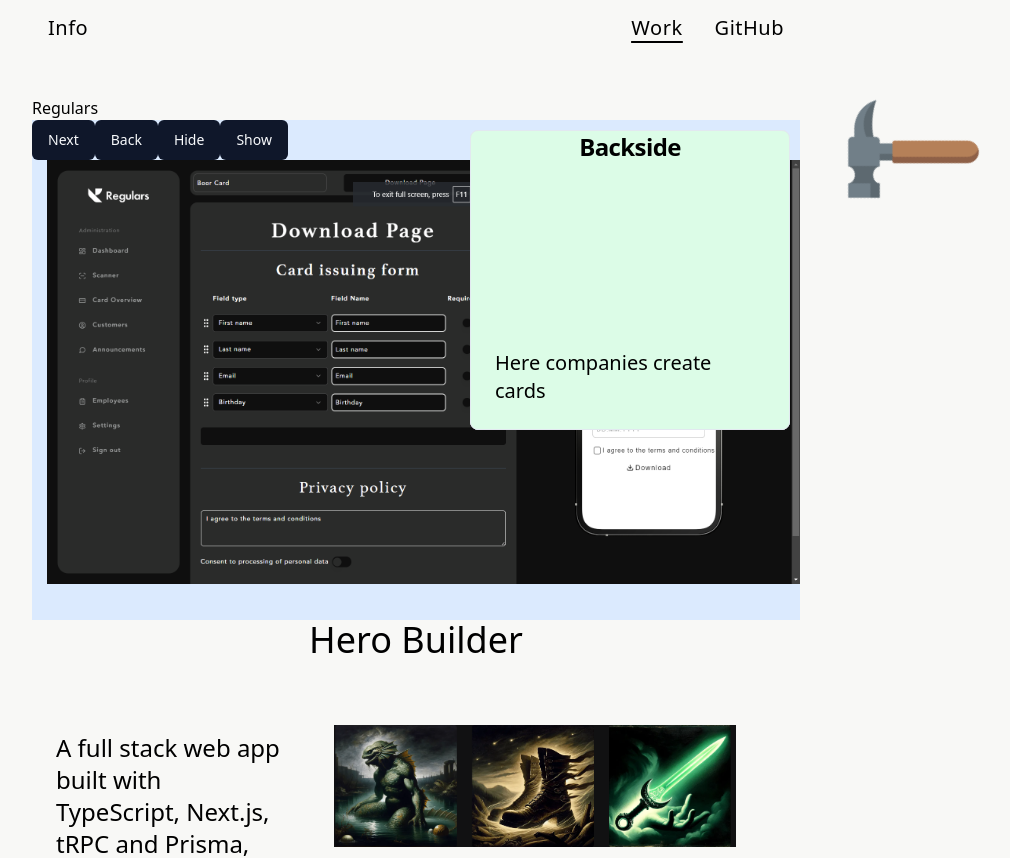
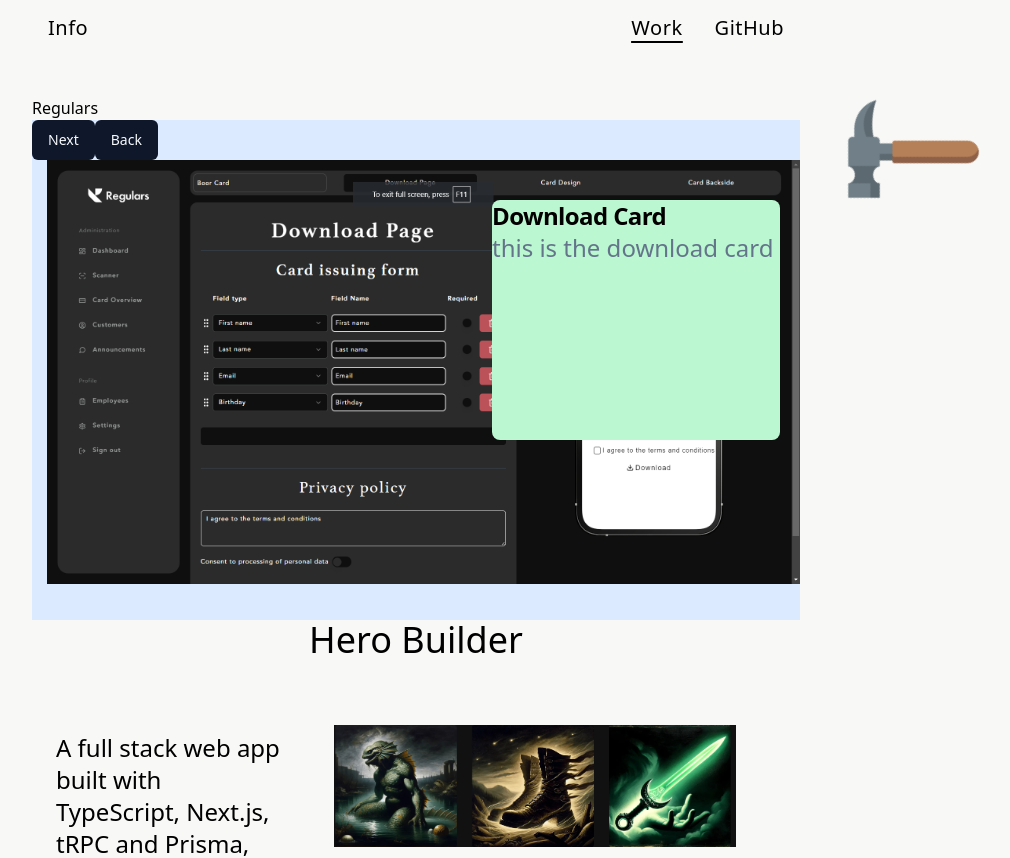
Before and after one commit to Lopside95/james-site, a Next.js app: page /work in a window 1280 px wide. Shown: the top 858 px of the page, without its empty margins (224-1234 px from the left). Built offline with nearby package versions, Linux system fonts and the light colour scheme.

Commit message:
feat: cards accompanying the images

```diff
--- a/src/components/work/caseStudy.tsx
+++ b/src/components/work/caseStudy.tsx
@@ -12,6 +12,12 @@ import {
 import { Button } from "../ui/button";
 import { Card, CardContent, CardDescription, CardTitle } from "../ui/card";
 import {
+  backsideCardVariants,
+  backsideVariants,
+  designCardVariants,
+  designVariants,
+  donwloadVariants,
+  downloadCardVariants,
   imageHide,
   imageIn,
   imageInit,
@@ -28,97 +34,48 @@ type AnimateProps = {
   transition?: {};
   duration?: number;
 };
-// opacity: 0,
-// left: -100,
-// transition: {
-//   duration: 0.5,
-// },
-type ItemProps = ["download", "design", "backside"];
-type ImageControls = "downloadIn" | "downloadOut" | "designIn" | "designOut";
 
 const CaseStudy = () => {
   const [currentGroup, setCurrentGroup] = useState<ImageProps>("download");
+  const itemGroups: string[] = ["download", "design", "backside"];
+  const imageControls = useAnimationControls();
+  const cardControls = useAnimationControls();
+  const currentIndex = itemGroups.indexOf(currentGroup);
 
-  const itemGroups: string[] = ["download", "design", "backside"];
-
-  const imageControls = useAnimationControls();
-
-  const getGroup = () => {};
-
-  const currentIndex = itemGroups.indexOf(currentGroup);
   const handleNext = async () => {
     const nextGroup = itemGroups.at(currentIndex + 1);
+
+    if (nextGroup !== undefined) {
+      imageControls.start(`${currentGroup}Hide`);
+      cardControls.start(`${currentGroup}Hide`);
+    }
+
     await imageControls.start(`${nextGroup}In`);
-
-    console.log("nextGroup", nextGroup);
-
+    await cardControls.start(`${nextGroup}In`);
     if (nextGroup !== undefined) {
       setCurrentGroup(nextGroup as ImageProps);
     }
   };
 
-  const handleMiddle = () => {};
-
-  const handleImageIn = () => {
-    imageControls.start("downloadIn");
-  };
-
-  const handleImageOut = () => {
+  const handlePrev = () => {
     const prevGroup = itemGroups.at(currentIndex - 1);
 
     if (currentIndex !== 0) {
       imageControls.start(`${currentGroup}Out`);
+      cardControls.start(`${currentGroup}Out`);
       imageControls.start(`${prevGroup}Show`);
+      cardControls.start(`${prevGroup}Show`);
     }
-
-    // console.log("prevGroup", prevGroup);
-    console.log("currentIndex", currentIndex);
 
     if (prevGroup !== undefined && currentIndex !== 0) {
       setCurrentGroup(prevGroup as ImageProps);
     }
-    console.log("currentGroup", currentGroup);
-  };
-
-  const handleImageHide = () => {
-    imageControls.start(`${currentGroup}Hide`);
-    console.log("hiding image, group:", currentGroup);
-  };
-
-  const handleImageShow = () => {
-    imageControls.start(`${currentGroup}Show`);
-    console.log("showing image, group:", currentGroup);
   };
 
   useEffect(() => {
-    handleImageIn();
-
-    console.log("currentGroup", currentGroup);
+    imageControls.start("downloadIn");
+    cardControls.start("downloadIn");
   }, []);
-
-  const designVariants = {
-    initial: imageInit,
-    designIn: imageIn,
-    designOut: imageOut,
-    designShow: imageShow,
-    designHide: imageHide,
-  };
-
-  const donwloadVariants = {
-    initial: imageInit,
-    downloadOut: imageOut,
-    downloadIn: imageIn,
-    downloadShow: imageShow,
-    downloadHide: imageHide,
-  };
-
-  const backsideVariants = {
-    initial: imageInit,
-    backsideIn: imageIn,
-    backsideOut: imageOut,
-    backsideShow: imageShow,
-    backsideHide: imageHide,
-  };
 
   return (
     <div className="flex w-full relative h-[500px] bg-blue-100 overflow-x-hidden">
@@ -140,43 +97,34 @@ const CaseStudy = () => {
         />
       </motion.div>
       <motion.div
-        animate={{
-          top: 10,
-          opacity: 1,
-          right: 10,
-        }}
+        animate={cardControls}
         className="absolute"
-        initial={{
-          opacity: 0,
-          top: -100,
-          right: 10,
-        }}
+        initial="initial"
+        // animate={{
+        // top: 10,
+        // opacity: 1,
+        // right: 10,
+        // }}
+        variants={downloadCardVariants}
+        // initial={{
+        //   opacity: 0,
+        //   top: -100,
+        //   right: 10,
+        // }}
         transition={{
           duration: 1,
         }}
       >
-        <RegularsCard />
+        <RegularsCard desc="this is the download card" title="Download Card" />
       </motion.div>
       <motion.div
+        animate={imageControls}
         className="absolute top-10"
         initial="initial"
         transition={{
           duration: 1,
         }}
         variants={designVariants}
-        // variants={{
-        //   initial: imageInit,
-        //   designIn: imageIn,
-        //   designOut: imageOut,
-        //   designShow: imageShow,
-        //   designHide: imageHide,
-        // }}
-        animate={imageControls}
-        // initial={initImage}
-        // animate={animateImage}
-        // transition={{
-        //   duration: 1,
-        // }}
       >
         <Image
           alt=" "
@@ -187,38 +135,42 @@ const CaseStudy = () => {
         />
       </motion.div>
       <motion.div
-        animate={{
-          top: 10,
-          opacity: 1,
-          right: 10,
-        }}
+        animate={cardControls}
         className="absolute"
-        initial={{
-          opacity: 0,
-          top: -100,
-          right: 10,
-        }}
+        initial="initial"
+        variants={designCardVariants}
+        // animate={{
+        //   top: 10,
+        //   opacity: 1,
+        //   right: 10,
+        // }}
+        // className="absolute"
+        // initial={{
+        //   opacity: 0,
+        //   top: -100,
+        //   right: 10,
+        // }}
         transition={{
           duration: 1,
         }}
       >
-        <Card className="flex flex-col items-center w-80 h-[300px] border justify-between bg-green-100">
+        <RegularsCard desc="deisfifnsdin" title="Design card" />
+        {/* <Card className="flex flex-col items-center w-80 h-[300px] border justify-between bg-green-100">
           <CardTitle>Download Card</CardTitle>
           <CardDescription></CardDescription>
           <CardContent>
             Here companies create cards
-            {/* <Image width={500} height={500} src="" alt="" /> */}
           </CardContent>
-        </Card>
+        </Card> */}
       </motion.div>
       <motion.div
+        animate={imageControls}
         className="absolute top-10"
         initial="initial"
         transition={{
           duration: 1,
         }}
         variants={backsideVariants}
-        animate={imageControls}
         // initial={initImage}
         // animate={animateImage}
         // transition={{
@@ -234,144 +186,50 @@ const CaseStudy = () => {
         />
       </motion.div>
       <motion.div
-        animate={{
-          top: 10,
-          opacity: 1,
-          right: 10,
-        }}
+        // animate={{
+        //   top: 10,
+        //   opacity: 1,
+        //   right: 10,
+        // }}
+        animate={cardControls}
         className="absolute"
-        initial={{
-          opacity: 0,
-          top: -100,
-          right: 10,
-        }}
+        initial="initial"
+        // initial={{
+        //   opacity: 0,
+        //   top: -100,
+        //   right: 10,
+        // }}
+        variants={backsideCardVariants}
         transition={{
           duration: 1,
         }}
       >
-        <Card className="flex flex-col items-center w-80 h-[300px] border justify-between bg-green-100">
+        <RegularsCard desc="Backside" title="this is the backside" />
+        {/* <Card className="flex flex-col items-center w-80 h-[300px] border justify-between bg-green-100">
           <CardTitle>Backside</CardTitle>
           <CardDescription></CardDescription>
           <CardContent>
             Here companies create cards
-            {/* <Image width={500} height={500} src="" alt="" /> */}
           </CardContent>
-        </Card>
+        </Card> */}
       </motion.div>
       <Button onClick={handleNext}>Next</Button>
-      <Button onClick={handleImageOut}>Back</Button>
+      <Button onClick={handlePrev}>Back</Button>
       {/* <Button onClick={handleImageIn}>come back</Button> */}
-      <Button onClick={handleImageHide}>Hide</Button>
-      <Button onClick={handleImageShow}>Show</Button>
+      {/* <Button onClick={handleImageHide}>Hide</Button>
+      <Button onClick={handleImageShow}>Show</Button> */}
     </div>
   );
 };
 
 export default CaseStudy;
 
-{
-  /* <motion.div>
-        <Image
-          alt=" "
-          className=""
-          height={600}
-          src="/regulars/design.png"
-          width={600}
-        />
-      </motion.div>
-      <motion.div>
-        <Image
-          alt=" "
-          className=""
-          height={600}
-          src="/regulars/backside.png"
-          width={600}
-        />
-      </motion.div> */
-}
+// const handleImageHide = () => {
+//   imageControls.start(`${currentGroup}Hide`);
+//   console.log("hiding image, group:", currentGroup);
+// };
 
-//   const handleImage = () => {
-//     // controls.start("animate");
-//     //   controls.start({
-//     //     initial: {
-//     //         opacity: 0,
-//     //         left: -100,
-//     //       },
-//     //       animate={{
-//     //         opacity: 1,
-//     //         left: 10,
-//     //       }}
-//     //       transition={{
-//     //         duration: 1,
-//     //       }}
-//     //   })
-//   };
-
-//   const imageVariant = {
-//     initial: {
-//       opacity: 0,
-//       left: -100,
-//     },
-//     animate: {
-//       opacity: 1,
-//       left: 10,
-//     },
-//     transition: {
-//       duration: 1,
-//     },
-//   };
-
-{
-  /* <AnimatePresence>
-        <motion.div
-          className="absolute top-10"
-          initial={{
-            opacity: 0,
-            left: -100,
-          }}
-          animate={{
-            opacity: 1,
-            left: 10,
-          }}
-          transition={{
-            ease: backInOut,
-            duration: 1,
-          }}
-          variants={{
-            exit: {
-              scale: 0,
-            },
-          }}
-          controls={controls}
-          //   exit={{
-          //     scale: 0,
-          //   }}
-        >
-          <Image
-            alt=""
-            className="w-96"
-            height={600}
-            src="/regulars/download.png"
-            width={600}
-          />
-        </motion.div>
-      </AnimatePresence> */
-}
-
-{
-  /* <RegularsCard
-desc="This is the download page"
-image="/regulars/download.png"
-title="Download Page"
-/>
-<RegularsCard
-desc="This is the design page"
-image="/regulars/design.png"
-title="Design Page"
-/>
-<RegularsCard
-desc="This is the back"
-image="/regulars/backside.png"
-title="Backside"
-/> */
-}
+// const handleImageShow = () => {
+//   imageControls.start(`${currentGroup}Show`);
+//   console.log("showing image, group:", currentGroup);
+// };
--- a/src/components/work/regularsCard.tsx
+++ b/src/components/work/regularsCard.tsx
@@ -16,13 +16,11 @@ type CardProps = {
 
 const RegularsCard = ({ title, desc }: CardProps) => {
   return (
-    <div className="w-full">
-      <Card>
-        <CardTitle>{title}</CardTitle>
-        <CardDescription>{desc}</CardDescription>
-        <CardContent></CardContent>
-      </Card>
-    </div>
+    <Card className="bg-green-200 h-60 w-72">
+      <CardTitle>{title}</CardTitle>
+      <CardDescription>{desc}</CardDescription>
+      <CardContent></CardContent>
+    </Card>
   );
 };
 
--- a/src/helpers/helpers.ts
+++ b/src/helpers/helpers.ts
@@ -11,9 +11,24 @@ export const imageInit = {
   left: -300,
 };
 
+export const cardInit = {
+  opacity: 0,
+  top: -100,
+  right: 10,
+};
+
 export const imageIn = {
   opacity: 1,
   left: 15,
+  transition: {
+    duration: 0.4,
+  },
+};
+
+export const cardIn = {
+  top: 80,
+  opacity: 1,
+  right: 20,
   transition: {
     duration: 0.4,
   },
@@ -27,7 +42,21 @@ export const imageOut = {
   },
 };
 
+export const cardOut = {
+  opacity: 0,
+  top: -200,
+  transition: {
+    duration: 0.2,
+  },
+};
+
 export const imageShow = {
+  opacity: 1,
+  transition: {
+    duration: 0.5,
+  },
+};
+export const cardShow = {
   opacity: 1,
   transition: {
     duration: 0.5,
@@ -40,3 +69,55 @@ export const imageHide = {
     duration: 0.2,
   },
 };
+export const cardHide = {
+  opacity: 0,
+  transition: {
+    duration: 0.2,
+  },
+};
+
+export const designCardVariants = {
+  initial: cardInit,
+  designIn: cardIn,
+  designOut: cardOut,
+  designShow: cardShow,
+  designHide: cardHide,
+};
+export const downloadCardVariants = {
+  initial: cardInit,
+  downloadIn: cardIn,
+  downloadOut: cardOut,
+  downloadShow: cardShow,
+  downloadHide: cardHide,
+};
+export const backsideCardVariants = {
+  initial: cardInit,
+  backsideIn: cardIn,
+  backsideOut: cardOut,
+  backsideShow: cardShow,
+  backsideHide: cardHide,
+};
+
+export const designVariants = {
+  initial: imageInit,
+  designIn: imageIn,
+  designOut: imageOut,
+  designShow: imageShow,
+  designHide: imageHide,
+};
+
+export const donwloadVariants = {
+  initial: imageInit,
+  downloadOut: imageOut,
+  downloadIn: imageIn,
+  downloadShow: imageShow,
+  downloadHide: imageHide,
+};
+
+export const backsideVariants = {
+  initial: imageInit,
+  backsideIn: imageIn,
+  backsideOut: imageOut,
+  backsideShow: imageShow,
+  backsideHide: imageHide,
+};
```
